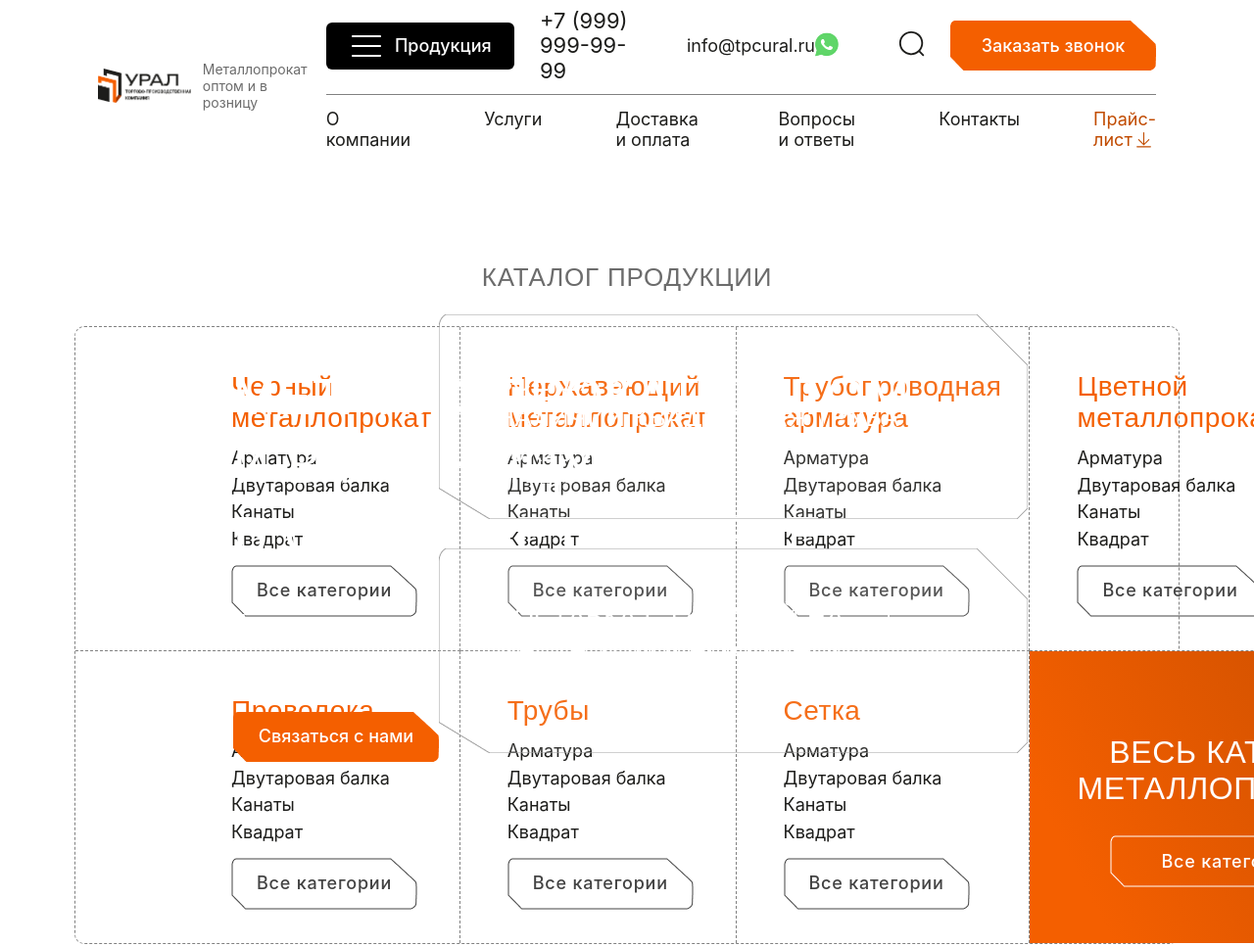
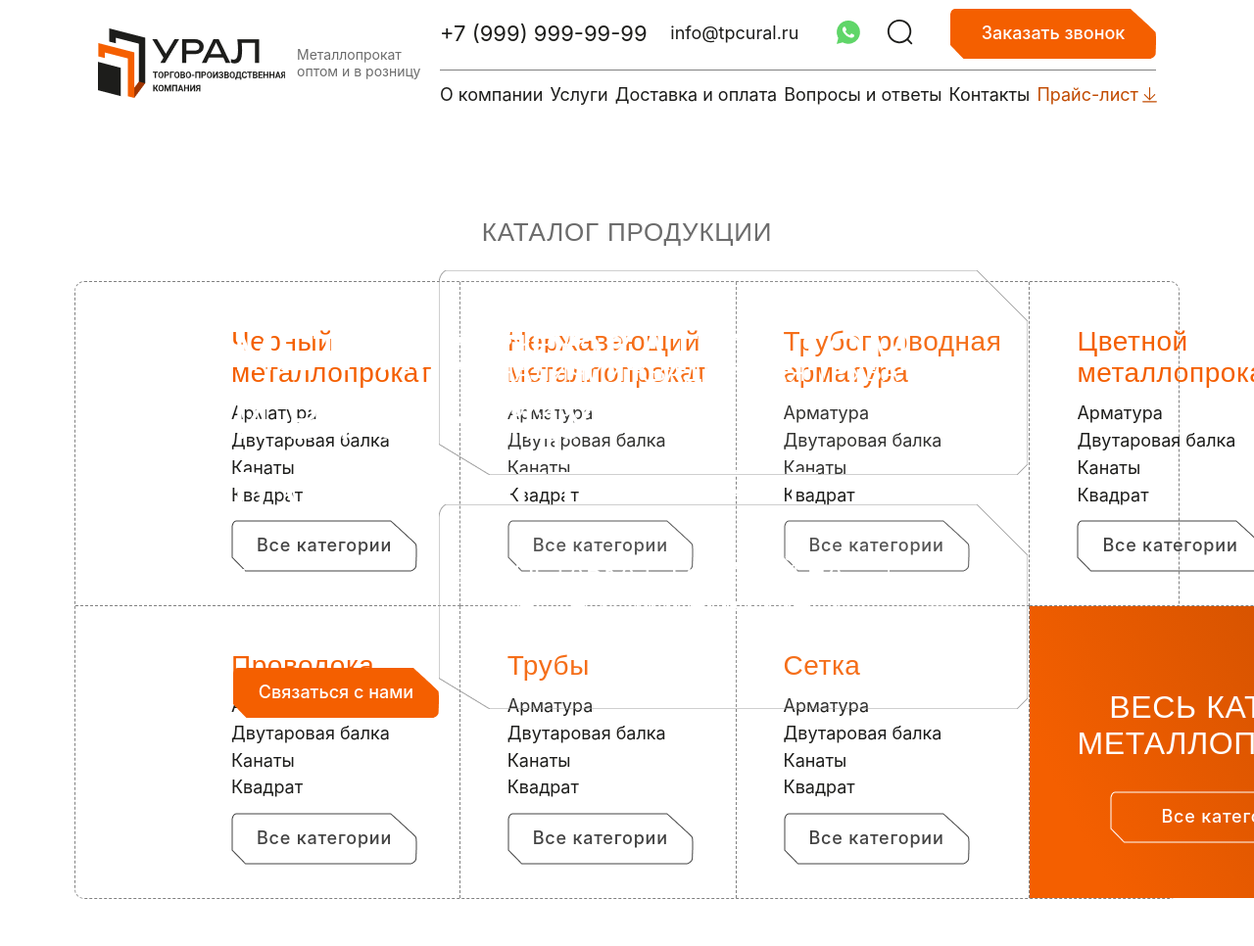
Before and after one commit to maxvgr/tpcural.ru, a website built with webpack: page src/page-home.html in a window 1280 px wide. Shown: the top 966 px of the page at 98% size. Built offline with nearby package versions, Linux system fonts and the light colour scheme; a web font is replaced by a local one; what vanilla-lazyload would draw is missing.

Commit message:
feat: добавлен адаптив шапки до 768

```diff
--- a/src/layout/header.html
+++ b/src/layout/header.html
@@ -41,24 +41,8 @@
 
           <div class="header__social">
             <a href="#" class="logo">
-              <svg xmlns="http://www.w3.org/2000/svg" width="24" height="25" viewBox="0 0 24 25" fill="none">
-                <g clip-path="url(#clip0_1_358)">
-                  <path d="M0.507923 12.3563C0.507365 14.3728 1.03425 16.3417 2.03611 18.0771L0.412109 24.0066L6.4802 22.4156C8.15856 23.3292 10.039 23.808 11.95 23.8081H11.955C18.2634 23.8081 23.3985 18.6748 23.4012 12.3653C23.4024 9.30792 22.2129 6.43295 20.0516 4.26997C17.8906 2.10718 15.0167 0.915458 11.9545 0.914062C5.64541 0.914062 0.510621 6.04709 0.508016 12.3563" fill="url(#paint0_linear_1_358)"/>
-                  <path d="M0.0995349 12.3527C0.0988837 14.4417 0.644651 16.481 1.68223 18.2786L0 24.4207L6.28567 22.7726C8.01758 23.7168 9.96754 24.2147 11.9517 24.2154H11.9568C18.4915 24.2154 23.8112 18.8975 23.814 12.3621C23.8151 9.19488 22.5827 6.21656 20.3442 3.97609C18.1054 1.73591 15.1287 0.501302 11.9568 0.5C5.42102 0.5 0.10214 5.81721 0.0995349 12.3527ZM3.84288 17.969L3.60819 17.5965C2.62158 16.0277 2.10084 14.2149 2.10158 12.3534C2.10363 6.9213 6.52447 2.50186 11.9606 2.50186C14.5931 2.50298 17.0672 3.52921 18.928 5.39116C20.7887 7.2533 21.8127 9.72865 21.812 12.3614C21.8096 17.7935 17.3887 22.2135 11.9568 22.2135H11.9529C10.1843 22.2126 8.44967 21.7376 6.93693 20.84L6.57693 20.6265L2.84688 21.6045L3.84288 17.969Z" fill="#5FD568"/>
-                  <path d="M8.99304 7.39771C8.77108 6.9044 8.5375 6.89445 8.32643 6.8858C8.15359 6.87836 7.95601 6.87892 7.75862 6.87892C7.56104 6.87892 7.24001 6.95324 6.96866 7.24952C6.69704 7.54608 5.93164 8.26273 5.93164 9.72031C5.93164 11.1779 6.99332 12.5866 7.14132 12.7845C7.2895 12.982 9.1909 16.0689 12.2022 17.2564C14.7049 18.2433 15.2142 18.047 15.7574 17.9975C16.3007 17.9482 17.5103 17.2811 17.7571 16.5892C18.0041 15.8975 18.0041 15.3046 17.9301 15.1807C17.856 15.0572 17.6584 14.9831 17.3622 14.835C17.0659 14.6869 15.6092 13.9701 15.3377 13.8712C15.0661 13.7724 14.8686 13.7231 14.671 14.0198C14.4734 14.3159 13.9061 14.9831 13.7331 15.1807C13.5604 15.3787 13.3875 15.4034 13.0913 15.2552C12.7948 15.1065 11.8407 14.7941 10.7087 13.7849C9.82792 12.9996 9.23331 12.0298 9.06048 11.7331C8.88764 11.437 9.04197 11.2764 9.19052 11.1288C9.32364 10.996 9.4869 10.7828 9.63518 10.6099C9.7829 10.4369 9.8322 10.3134 9.93099 10.1158C10.0299 9.91808 9.98038 9.74506 9.90643 9.59687C9.8322 9.44868 9.25648 7.98347 8.99304 7.39771Z" fill="white"/>
-                </g>
-                <defs>
-                  <linearGradient id="paint0_linear_1_358" x1="1149.87" y1="2310.17" x2="1149.87" y2="0.914062" gradientUnits="userSpaceOnUse">
-                    <stop stop-color="#1FAF38"/>
-                    <stop offset="1" stop-color="#60D669"/>
-                  </linearGradient>
-                  <clipPath id="clip0_1_358">
-                    <rect width="23.814" height="24" fill="white" transform="translate(0 0.5)"/>
-                  </clipPath>
-                </defs>
-              </svg>
+              <img src="assets/images/global/wa.png" alt="wa">
             </a>
-
           </div>
           <!-- /.header__social -->
 
@@ -77,6 +61,15 @@
             </a>
           </div>
           <!-- /.header__callback -->
+
+          <div class="header__burger">
+            <button class="hamburger hamburger--spin" type="button">
+              <span class="hamburger-box">
+                <span class="hamburger-inner"></span>
+              </span>
+            </button>
+          </div>
+          <!-- /.header__burger -->
         </div>
         <!-- /.header__top-nav -->
 
--- a/src/scss/layout/global/_footer.scss
+++ b/src/scss/layout/global/_footer.scss
@@ -11,7 +11,7 @@
     grid-template-columns: 1.5fr 1fr 1fr .8fr;
     gap: 11px;
     max-width: 1520px;
-    margin: 79px auto 0;
+    margin: 79px auto 80px;
   }
 
   &__col1 {
--- a/src/scss/layout/global/_header.scss
+++ b/src/scss/layout/global/_header.scss
@@ -4,6 +4,10 @@
 
 #header {
   .container {
+    @include breakpoint($breakpoint-notebook) {
+      padding: 0 16px;
+    }
+
     padding: 0 40px;
   }
 }
@@ -12,15 +16,26 @@
   &__wrapper {
     display: flex;
     gap: 19px;
+    max-width: 1520px;
+    margin: 0 auto;
   }
 
   &__logo {
+    @include breakpoint($breakpoint-notebook) {
+      min-width: 163px;
+    }
+
     display: flex;
     gap: 12px;
     align-items: center;
+    min-width: 330px;
     padding-top: 4px;
 
     span {
+      @include breakpoint($breakpoint-notebook) {
+        display: none;
+      }
+
       color: $color-text__gray;
       font-size: $font__text--small;
       line-height: 17px; /* 121.429% */
@@ -28,6 +43,20 @@
   }
 
   &__top-nav {
+    @include breakpoint($breakpoint-desktop) {
+      grid-template-columns: 1.5fr 1fr 1fr 0.3fr 0.3fr 1fr;
+    }
+    @include breakpoint($breakpoint-laptop) {
+      grid-template-columns: 1fr 1fr 0.3fr 0.3fr 1fr;
+    }
+    @include breakpoint($breakpoint-notebook) {
+      grid-template-columns: 1fr 0.3fr 1fr 0.3fr;
+      gap: 0 5px;
+      padding-top: 1px;
+      padding-bottom: 5px;
+      border-bottom: none;
+    }
+
     display: grid;
     grid-template-columns: 2fr 1fr 1fr 0.2fr 0.3fr 1fr;
     align-items: center;
@@ -37,6 +66,10 @@
   }
 
   &__catalog-btn {
+    @include breakpoint($breakpoint-laptop) {
+      display: none;
+    }
+
     max-width: 192px;
     padding: 6px 23px;
     border-radius: 6px;
@@ -64,28 +97,105 @@
   }
 
   &__phone {
-    color: #1d1d1b;
+    @include breakpoint($breakpoint-notebook) {
+      align-self: end;
+      font-size: 18px;
+    }
+
     font-size: 22px;
+    white-space: nowrap;
   }
 
   &__mail {
+    @include breakpoint($breakpoint-laptop) {
+      justify-self: center;
+      padding-left: 0;
+    }
+    @include breakpoint($breakpoint-notebook) {
+      grid-row: 2/3;
+      justify-self: start;
+    }
+
     padding-left: 41px;
     font-size: 18px;
   }
 
   &__social {
+    @include breakpoint($breakpoint-notebook) {
+      align-self: end;
+      margin-bottom: -5px;
+    }
+
     justify-self: center;
+    min-width: 24px;
   }
 
   &__search {
+    @include breakpoint($breakpoint-desktop) {
+      justify-self: center;
+      padding-left: 0;
+    }
+    @include breakpoint($breakpoint-notebook) {
+      display: none;
+    }
+
     padding-left: 60px;
   }
 
   &__callback {
+    @include breakpoint($breakpoint-notebook) {
+      grid-row: 1/3;
+      grid-column: 3/4;
+      padding-left: 0;
+    }
+
     padding-left: 24px;
   }
 
   &__bottom-nav {
+    @include breakpoint($breakpoint-notebook) {
+      display: none;
+    }
+
     padding: 15px 0 17px;
   }
+
+
+  &__burger {
+    @include breakpoint($breakpoint-notebook) {
+      z-index: 10;
+      display: block;
+      grid-row: 1/3;
+      grid-column: 4/5;
+      width: 82px;
+      height: 68px;
+      padding: 10px 23px;
+      border-radius: 6px;
+      background: $palette-black;
+    }
+
+    display: none;
+    justify-self: end;
+
+    .hamburger-inner,
+    .hamburger-inner::before,
+    .hamburger-inner::after {
+      // @include breakpoint($breakpoint-mobile) {
+      //   background-color: $color-text__black;
+      // }
+
+      background-color: $palette-white;
+    }
+
+    .hamburger-box {
+      width: 36px;
+      height: 46px;
+  }
+
+    .hamburger.is-active .hamburger-inner,
+    .hamburger.is-active .hamburger-inner::before,
+    .hamburger.is-active .hamburger-inner::after {
+      // background-color: $color-text__blue;
+    }
+  }
 }
--- a/src/scss/layout/global/_nav.scss
+++ b/src/scss/layout/global/_nav.scss
@@ -16,6 +16,12 @@
 
   &--header {
     .nav__list {
+      @include breakpoint($breakpoint-desktop) {
+        gap: unset;
+        justify-content: space-between;
+        padding-right: 18px;
+      }
+
       display: flex;
       gap: 75px;
     }
--- a/src/scss/settings/_breakpoint.scss
+++ b/src/scss/settings/_breakpoint.scss
@@ -1,9 +1,9 @@
 $grid-breakpoint: (
   mobile: 540px,
-  tablet: 800px,
+  tablet: 768px,
   notebook: 1200px,
   laptop: 1400px,
-  desktop: 1900px,
+  desktop: 1500px,
 ) !default;
 
 // Переменные для обратной адаптивности
```
